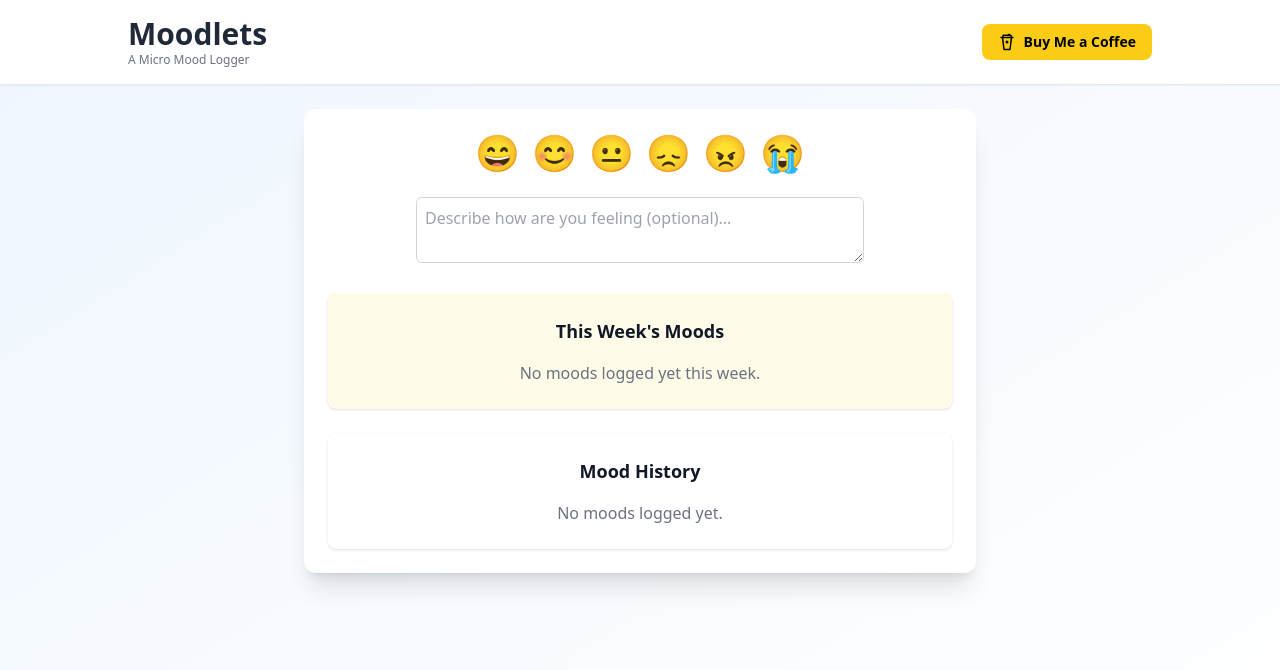
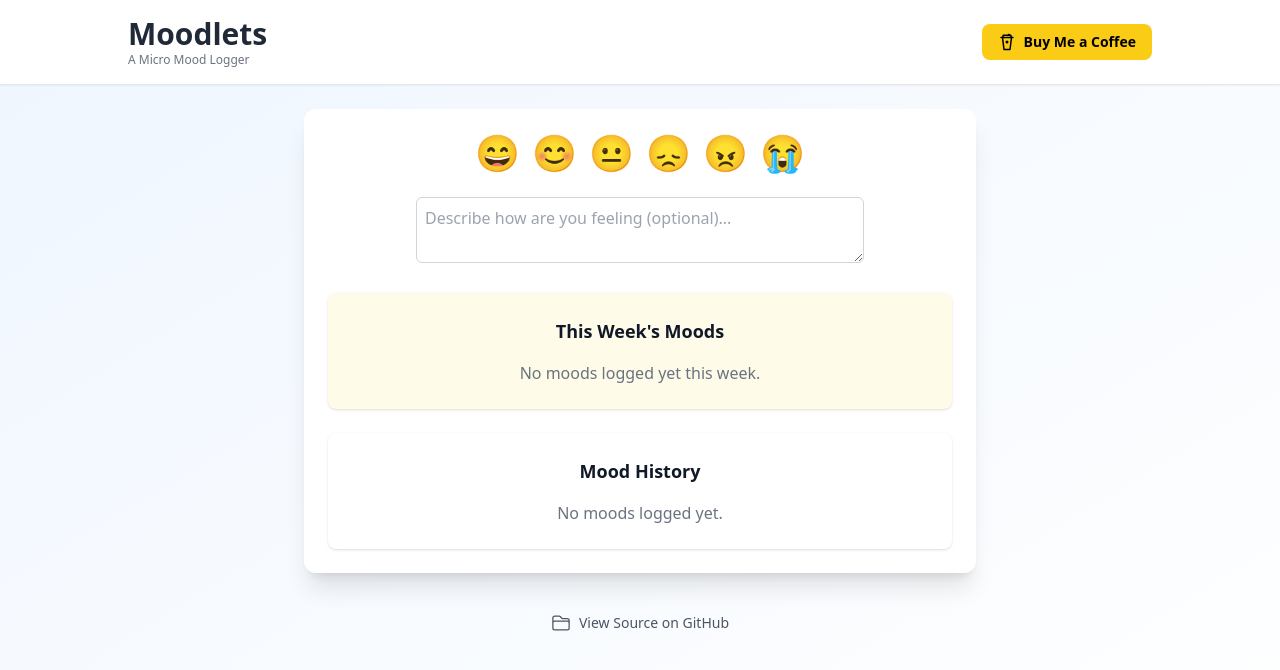
Before and after one commit to amitmerchant1990/moodlets, a React (Create React App) app: page / in a window 1280 px wide. Shown: the top 670 px of the page. Built offline with nearby package versions, Linux system fonts and the light colour scheme.

Commit message:
add source code link in the footer and license.

```diff
--- a/src/App.js
+++ b/src/App.js
@@ -44,6 +44,19 @@ function App() {
           <MoodLog moods={moods} onDelete={handleDelete} />
         </div>
       </main>
+      <footer className="text-center text-sm text-gray-500 py-4 mb-4">
+        <a
+          href="https://github.com/amitmerchant1990/moodlets"
+          target="_blank"
+          rel="noopener noreferrer"
+          className="hover:underline flex items-center justify-center gap-2 text-gray-600 hover:text-gray-800 transition-colors"
+        >
+          <svg xmlns="http://www.w3.org/2000/svg" fill="none" viewBox="0 0 24 24" stroke-width="1.5" stroke="currentColor" class="size-5">
+            <path stroke-linecap="round" stroke-linejoin="round" d="M2.25 12.75V12A2.25 2.25 0 0 1 4.5 9.75h15A2.25 2.25 0 0 1 21.75 12v.75m-8.69-6.44-2.12-2.12a1.5 1.5 0 0 0-1.061-.44H4.5A2.25 2.25 0 0 0 2.25 6v12a2.25 2.25 0 0 0 2.25 2.25h15A2.25 2.25 0 0 0 21.75 18V9a2.25 2.25 0 0 0-2.25-2.25h-5.379a1.5 1.5 0 0 1-1.06-.44Z" />
+          </svg>
+          View Source on GitHub
+        </a>
+      </footer>
     </div>
   );
 }
```
Also changed, not shown: 2 other files (tests, documents, lock files or other folders).
